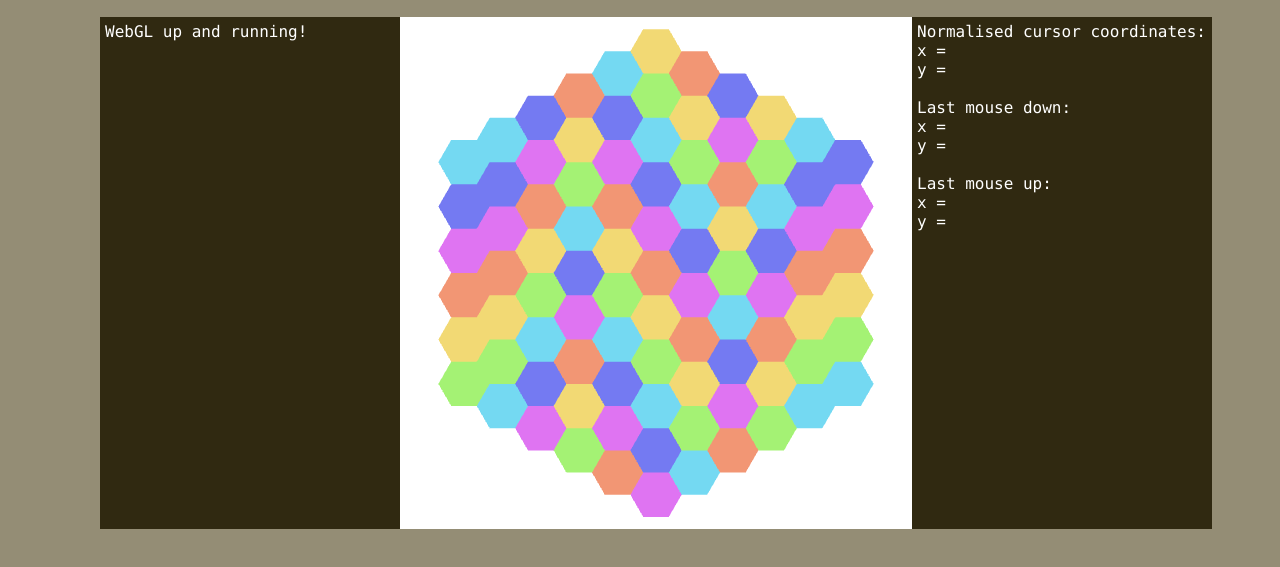
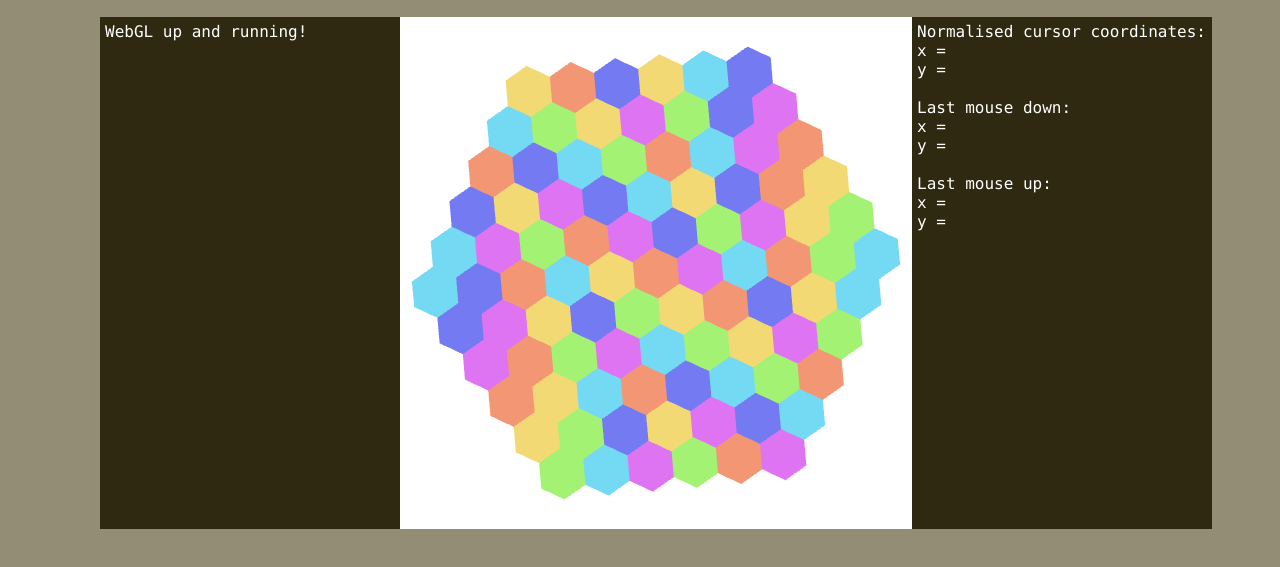
Before and after one commit to m-ender/hexagonal-zero, a website: page public/index.html in a window 1280 px wide. Shown: the part 83-650 px from the top of the page. Drawn offline with Linux system fonts and the light colour scheme; animation ran at ten frames a second.

Commit message:
Add rotation to shader

```diff
--- a/public/Grid.js
+++ b/public/Grid.js
@@ -15,8 +15,8 @@ function Grid(size, colorGenerator) {
 
         for (var r = -size + 1; r <= size - 1; ++r)
         {
-            var s = - q - r;
-            if (abs(s) >= size)
+            var y = - q - r;
+            if (abs(y) >= size)
                 continue;
 
             var center = this.axialToPixel(q,r);
--- a/public/hexagonal-zero.js
+++ b/public/hexagonal-zero.js
@@ -22,6 +22,9 @@ var viewPort = {};
 var fps = 60;
 var interval = 1000/fps;
 var lastTime;
+
+// Rotation angle of the entire grid
+var angle = 0;
 
 var mouseDown = false;
 
@@ -81,6 +84,7 @@ function init()
     // fill uniforms that are already known
     gl.useProgram(hexagonProgram.program);
     gl.uniform1f(hexagonProgram.uRenderScale, renderScale);
+    gl.uniform1f(hexagonProgram.uAngle, angle);
 
     gl.useProgram(null);
 
@@ -183,6 +187,7 @@ function update()
         var steps = floor(dTime / interval);
 
         // Do something with dT = steps * interval
+        angle += (steps * interval / 1000) * 60 / 180 * pi;
 
         drawScreen();
     }
@@ -195,7 +200,12 @@ function drawScreen()
     gl.viewport(0, 0, viewPort.width, viewPort.height);
     gl.clear(gl.COLOR_BUFFER_BIT | gl.DEPTH_BUFFER_BIT);
 
+    gl.useProgram(hexagonProgram.program);
+    gl.uniform1f(hexagonProgram.uAngle, angle);
+
     grid.render();
+
+    gl.useProgram(null);
 
     gl.disable(gl.BLEND);
 }
--- a/public/index.html
+++ b/public/index.html
@@ -39,10 +39,13 @@
         {
             vColor = uColor;
 
+            float x = uRenderScale * (uCenter.x + aPos.x);
+            float y = uRenderScale * (uCenter.y + aPos.y);
+
             // The render scale shrinks or grows the viewport and refers to which percentage
             // of the screen will be filled by the [-1, 1] coordinate range.
-            gl_Position = vec4(uRenderScale * (uCenter.x + aPos.x),
-                               uRenderScale * (uCenter.y + aPos.y),
+            gl_Position = vec4( x * cos(uAngle) + y * sin(uAngle),
+                               -x * sin(uAngle) + y * cos(uAngle),
                                0,
                                aPos.w);
         }
```
